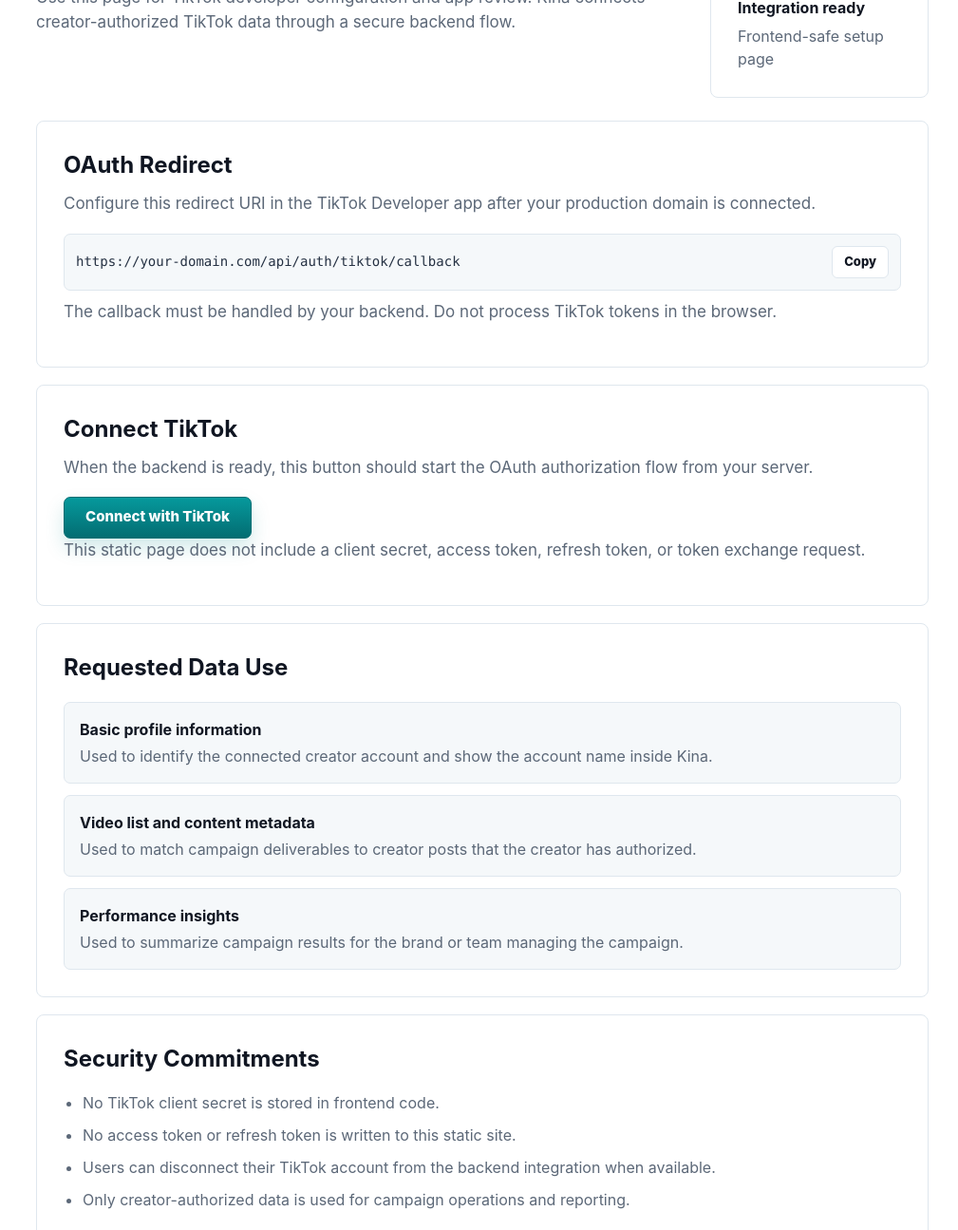
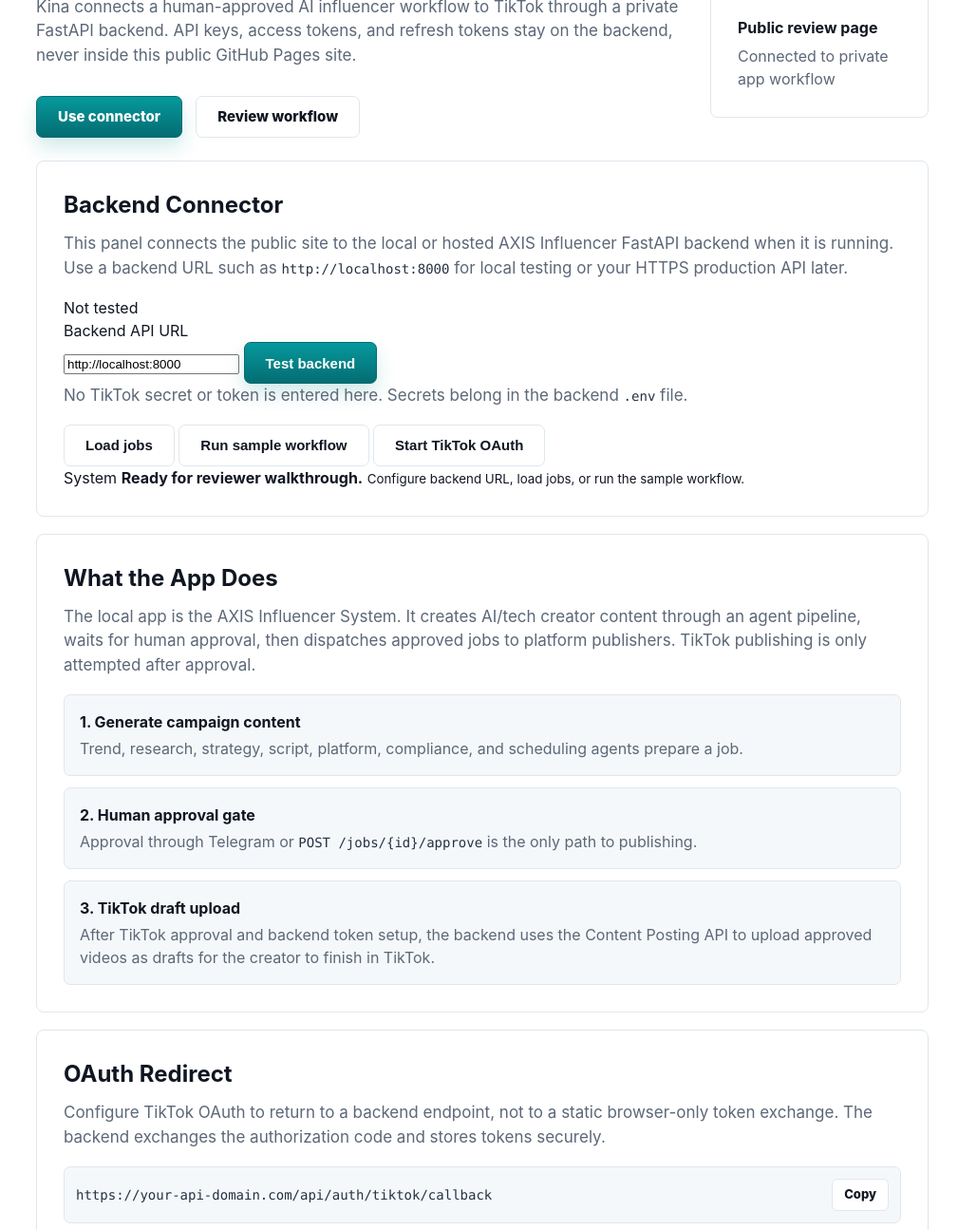
Before and after one commit to claudioyedi-max/kina-influencer-agent, a plain HTML site: page tiktok-api.html in a window 1280 px wide. Shown: the part 298-1593 px from the top of the page at 95% size, without its empty margins (132-1141 px from the left). Drawn offline with Linux system fonts and the light colour scheme.

Commit message:
connect TikTok page to app workflow

```diff
--- a/tiktok-api.html
+++ b/tiktok-api.html
@@ -3,90 +3,139 @@
   <head>
     <meta charset="utf-8">
     <meta name="viewport" content="width=device-width, initial-scale=1">
-    <title>TikTok API Setup | Kina Influencer Agent</title>
-    <meta name="description" content="TikTok API setup, OAuth redirect guidance, privacy, terms, and data-use details for Kina Influencer Agent.">
+    <title>TikTok API App Connector | Kina Influencer Agent</title>
+    <meta name="description" content="Working TikTok API connector page for Kina Influencer Agent, showing the app workflow, secure backend connection, OAuth guidance, scopes, privacy, and review demo.">
     <link rel="stylesheet" href="assets/styles.css">
+    <link rel="stylesheet" href="assets/tiktok-connector.css">
   </head>
   <body>
     <header class="site-header">
       <a class="brand" href="index.html"><span class="brand-mark">K</span><span>Kina</span></a>
       <nav class="nav-links" aria-label="Main navigation">
         <a href="index.html">Home</a>
+        <a href="#connector">Connector</a>
+        <a href="#workflow">Workflow</a>
         <a href="#oauth">OAuth</a>
         <a href="#data-use">Data Use</a>
         <a href="privacy.html">Privacy</a>
         <a href="terms.html">Terms</a>
       </nav>
-      <a class="button button-small" href="index.html">Home</a>
+      <a class="button button-small" href="#connector">Open App</a>
     </header>
 
     <main class="doc-shell">
-      <section class="doc-hero">
+      <section class="doc-hero app-hero">
         <div>
-          <h1>TikTok API Setup</h1>
-          <p>Use this page for TikTok developer configuration and app review. Kina connects creator-authorized TikTok data through a secure backend flow.</p>
+          <h1>Kina TikTok App Connector</h1>
+          <p>Kina connects a human-approved AI influencer workflow to TikTok through a private FastAPI backend. API keys, access tokens, and refresh tokens stay on the backend, never inside this public GitHub Pages site.</p>
+          <div class="hero-actions">
+            <a class="button" href="#connector">Use connector</a>
+            <a class="button button-secondary" href="#workflow">Review workflow</a>
+          </div>
         </div>
-        <div class="tiktok-card" aria-label="TikTok integration status">
+        <div class="tiktok-card" aria-label="TikTok connector status">
           <div class="tiktok-logo">♪</div>
-          <strong>Integration ready</strong>
-          <span>Frontend-safe setup page</span>
+          <strong>Public review page</strong>
+          <span>Connected to private app workflow</span>
+        </div>
+      </section>
+
+      <section class="doc-card connector-panel" id="connector">
+        <div class="panel-heading">
+          <div>
+            <h2>Backend Connector</h2>
+            <p>This panel connects the public site to the local or hosted AXIS Influencer FastAPI backend when it is running. Use a backend URL such as <code>http://localhost:8000</code> for local testing or your HTTPS production API later.</p>
+          </div>
+          <span class="status-chip" id="connector-status">Not tested</span>
+        </div>
+
+        <form class="connector-form" id="backend-form">
+          <label for="backend-url">Backend API URL</label>
+          <div class="input-row">
+            <input id="backend-url" name="backend-url" type="url" value="http://localhost:8000" placeholder="https://api.your-domain.com">
+            <button class="button" type="submit">Test backend</button>
+          </div>
+          <p class="note">No TikTok secret or token is entered here. Secrets belong in the backend <code>.env</code> file.</p>
+        </form>
+
+        <div class="action-grid">
+          <button class="button button-secondary" type="button" data-app-action="list-jobs">Load jobs</button>
+          <button class="button button-secondary" type="button" data-app-action="run-demo">Run sample workflow</button>
+          <button class="button button-secondary" type="button" data-app-action="connect-tiktok">Start TikTok OAuth</button>
+        </div>
+
+        <div class="review-console" id="review-console" aria-live="polite">
+          <div class="console-row">
+            <span>System</span>
+            <strong>Ready for reviewer walkthrough.</strong>
+            <small>Configure backend URL, load jobs, or run the sample workflow.</small>
+          </div>
+        </div>
+      </section>
+
+      <section class="doc-card" id="workflow">
+        <h2>What the App Does</h2>
+        <p>The local app is the AXIS Influencer System. It creates AI/tech creator content through an agent pipeline, waits for human approval, then dispatches approved jobs to platform publishers. TikTok publishing is only attempted after approval.</p>
+        <div class="scope-list">
+          <article>
+            <strong>1. Generate campaign content</strong>
+            <span>Trend, research, strategy, script, platform, compliance, and scheduling agents prepare a job.</span>
+          </article>
+          <article>
+            <strong>2. Human approval gate</strong>
+            <span>Approval through Telegram or <code>POST /jobs/{id}/approve</code> is the only path to publishing.</span>
+          </article>
+          <article>
+            <strong>3. TikTok draft upload</strong>
+            <span>After TikTok approval and backend token setup, the backend uses the Content Posting API to upload approved videos as drafts for the creator to finish in TikTok.</span>
+          </article>
         </div>
       </section>
 
       <section class="doc-card" id="oauth">
         <h2>OAuth Redirect</h2>
-        <p>Configure this redirect URI in the TikTok Developer app after your production domain is connected.</p>
+        <p>Configure TikTok OAuth to return to a backend endpoint, not to a static browser-only token exchange. The backend exchanges the authorization code and stores tokens securely.</p>
         <div class="copy-row">
-          <code id="redirect-uri">https://your-domain.com/api/auth/tiktok/callback</code>
+          <code id="redirect-uri">https://your-api-domain.com/api/auth/tiktok/callback</code>
           <button class="icon-button" type="button" data-copy-target="redirect-uri" aria-label="Copy OAuth redirect URI">Copy</button>
         </div>
-        <p class="note">The callback must be handled by your backend. Do not process TikTok tokens in the browser.</p>
-      </section>
-
-      <section class="doc-card">
-        <h2>Connect TikTok</h2>
-        <p>When the backend is ready, this button should start the OAuth authorization flow from your server.</p>
-        <a class="button" href="/api/auth/tiktok/start" aria-disabled="true">Connect with TikTok</a>
-        <p class="note">This static page does not include a client secret, access token, refresh token, or token exchange request.</p>
+        <p class="note">For local testing, use a backend callback such as <code>http://localhost:8000/api/auth/tiktok/callback</code>. Do not put <code>TIKTOK_CLIENT_SECRET</code> on GitHub Pages.</p>
       </section>
 
       <section class="doc-card" id="data-use">
-        <h2>Requested Data Use</h2>
+        <h2>Requested TikTok Scopes</h2>
         <div class="scope-list">
           <article>
-            <strong>Basic profile information</strong>
-            <span>Used to identify the connected creator account and show the account name inside Kina.</span>
+            <strong>user.info.basic</strong>
+            <span>Identifies the connected creator account so Kina can show the account name and confirm the correct user approved the connection.</span>
           </article>
           <article>
-            <strong>Video list and content metadata</strong>
-            <span>Used to match campaign deliverables to creator posts that the creator has authorized.</span>
-          </article>
-          <article>
-            <strong>Performance insights</strong>
-            <span>Used to summarize campaign results for the brand or team managing the campaign.</span>
+            <strong>video.upload</strong>
+            <span>Uploads a human-approved video to the creator account as a TikTok draft for final editing and posting inside TikTok.</span>
           </article>
         </div>
       </section>
 
       <section class="doc-card">
-        <h2>Security Commitments</h2>
+        <h2>Secure API Key Use</h2>
         <ul class="check-list">
-          <li>No TikTok client secret is stored in frontend code.</li>
-          <li>No access token or refresh token is written to this static site.</li>
-          <li>Users can disconnect their TikTok account from the backend integration when available.</li>
-          <li>Only creator-authorized data is used for campaign operations and reporting.</li>
+          <li>TikTok client key, client secret, access token, refresh token, and open id stay in the private backend environment.</li>
+          <li>The public site can call backend endpoints, but it never stores TikTok secrets.</li>
+          <li>The app can run in dry-run mode while TikTok review is pending.</li>
+          <li>Content is not auto-posted. A creator or operator must approve the job first.</li>
         </ul>
       </section>
 
       <section class="doc-grid">
-        <a class="doc-link" href="privacy.html"><strong>Privacy</strong><span>How Kina handles connected account data.</span></a>
-        <a class="doc-link" href="terms.html"><strong>Terms</strong><span>Rules for using Kina Influencer Agent.</span></a>
+        <a class="doc-link" href="privacy.html"><strong>Privacy Policy</strong><span>Explains connected-account data handling.</span></a>
+        <a class="doc-link" href="terms.html"><strong>Terms of Service</strong><span>Rules for using Kina Influencer Agent.</span></a>
       </section>
     </main>
 
     <footer class="site-footer">
       <span>© 2026 Kina Influencer Agent</span>
       <a href="index.html">Home</a>
+      <a href="reddit-api.html">Reddit API</a>
       <a href="privacy.html">Privacy</a>
       <a href="terms.html">Terms</a>
     </footer>
```
